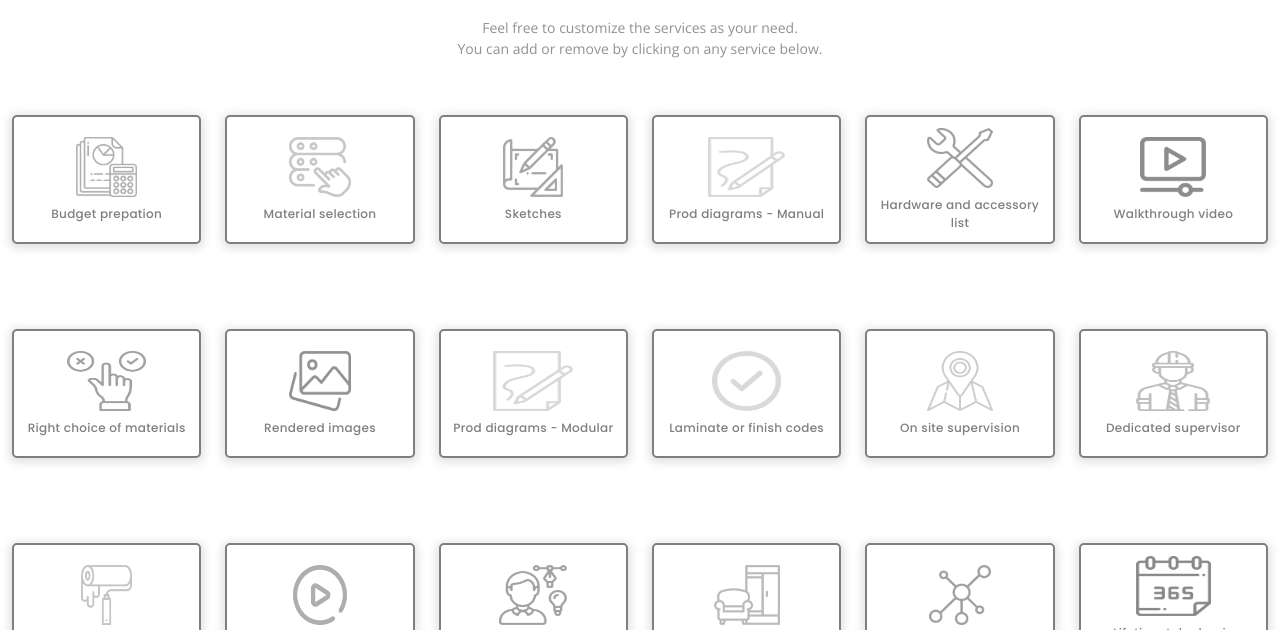
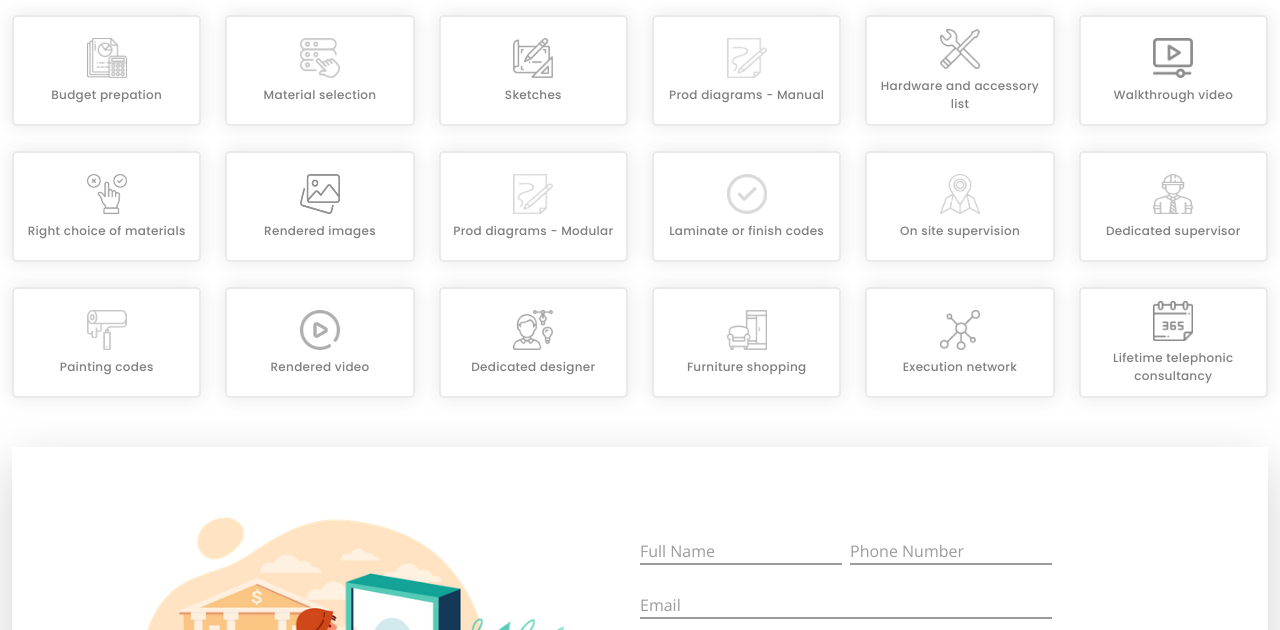
Before and after one commit to abhi-sriram/apna-interiors, a plain HTML site: page selectA.html in a window 1280 px wide. Shown: the part 145-775 px from the top of the page. Drawn offline with nearby package versions, Linux system fonts and the light colour scheme.

Commit message:
CallUpdates

```diff
--- a/assets/css/style.css
+++ b/assets/css/style.css
@@ -436,7 +436,7 @@ h6 {
   /* margin-right: -50%; */
   transform: translate(-50%, -50%);
   position: absolute;
-  margin-top: 60px;
+  margin-top: 70px;
 }
 #counts .btn-get-started:hover {
   background: #a34312;
@@ -550,12 +550,17 @@ h6 {
   }
   .counts .count-box p {
     font-size: 22px !important;
+    /* margin-top: 14rem; */
   }
   .quicklinks {
     padding-left: 30% !important;
   }
 }
-
+@media (max-width: 500px) {
+  .counts .count-box p {
+    font-size: 18px !important;
+  }
+}
 /*--------------------------------------------------------------
 # Sections General
 --------------------------------------------------------------*/
@@ -2100,7 +2105,7 @@ Pricing End
   display: inline-block;
   border-radius: 5px;
   transition: all 0.3s ease-in-out;
-  margin-top: 30px;
+  /* margin-top: 30px; */
   color: #247881;
   text-decoration: none;
   background: #fff;
@@ -2113,14 +2118,14 @@ Pricing End
   display: flex;
   justify-content: center;
   align-content: space-around;
-  border: 2px solid #247881;
-  box-shadow: 0px 3px 9px 5px rgb(36 120 129 / 13%);
+  border: 3px solid #247881;
+  box-shadow: 0px 3px 12px 6px rgb(36 120 129 / 13%);
 }
 .btn-checkout:hover {
   color: #247881;
   text-decoration: none;
   /* transform: scale(1.05); */
-  box-shadow: 0px 3px 9px 5px rgb(36 120 129 / 13%);
+  box-shadow: 0px 3px 12px 6px rgb(36 120 129 / 13%);
 }
 .btn-checkout-no {
   font-family: "Poppins", sans-serif;
@@ -2130,7 +2135,7 @@ Pricing End
   display: inline-block;
   border-radius: 5px;
   transition: all 0.3s ease-in-out;
-  margin-top: 30px;
+  /* margin-top: 30px; */
   color: #7f7f7f;
   text-decoration: none;
   background: #fff;
@@ -2143,8 +2148,8 @@ Pricing End
   display: flex;
   justify-content: center;
   align-content: space-around;
-  border: 2px solid #7f7f7f;
-  box-shadow: 0px 2px 9px 3px rgb(67 67 67 / 15%);
+  border: 2px solid #7f7f7f29;
+  box-shadow: 0px 0px 18px 1px rgb(67 67 67 / 11%);
 }
 .btn-checkout-no:hover {
   color: #7f7f7f;
@@ -2223,8 +2228,78 @@ Pricing End
 /* Form inputs end */
 
 .banner {
-  background-image: url("../../banner.png");
-  height: 330px !important;
+  background-image: url("../../assets/img/web/banner.png");
+  /* height: 330px !important; */
   background-size: cover;
   box-shadow: 2px 2px 20px #e1ecf0;
 }
+
+@media screen and (min-width: 1024px) {
+  .banner {
+    height: 300px;
+    padding: 100px;
+  }
+}
+@media screen and (max-width: 1024px) {
+  .banner {
+    height: 250px;
+  }
+}
+@media screen and (max-width: 1250px) {
+  .banner {
+    padding: 100px;
+    height: 250px;
+    background-image: url("../../assets/img/tab/banner.png");
+  }
+}
+@media screen and (max-width: 768px) {
+  .banner {
+    height: 220px;
+    padding: 80px;
+    background-image: url("../../assets/img/tab/banner.png");
+  }
+}
+@media (max-width: 500px) {
+  .banner {
+    padding: 10px;
+    padding-top: 50vh;
+    height: 100vh;
+    background-image: url("../../assets/img/mob/banner.png");
+  }
+  p {
+    font-size: 1.2rem;
+  }
+}
+
+#hero-image {
+  background-image: url("../../assets/img/web/hero.png");
+  object-fit: none;
+  height: 100vh;
+  width: 100vw;
+  margin-top: -20px;
+  background-size: cover;
+  padding-left: 5rem;
+}
+
+@media (max-width: 800px) {
+  #hero-image {
+    background-image: url("../../assets/img/tab/hero.png");
+  }
+}
+@media (max-width: 475px) {
+  #hero-image {
+    background-image: url("../../assets/img/mob/hero.png");
+  }
+  #hero-image img {
+    filter: opacity(40%);
+  }
+}
+
+.card-pricing {
+  margin-top: -1.5rem;
+  margin-bottom: -1.5rem;
+}
+.card-pricing img {
+  width: 2.5rem;
+  height: 2.5rem;
+}
--- a/selectA.html
+++ b/selectA.html
@@ -65,16 +65,16 @@
       <div class="container"  data-aos="fade-up">
 
         <div class="section-title">
-          <h2 style="margin-top: 3rem;">Plan Selected</h2>
-          <p style="margin-bottom: 1rem;">Feel free to customize the services as your need. <br> You can add or remove by clicking on any service below.</p>
+          <h2 style="margin-top: 3rem; margin-bottom: 2rem;">Plan Selected</h2>
+          <!-- <p style="margin-bottom: 1rem;">Feel free to customize the services as your need. <br> You can add or remove by clicking on any service below.</p> -->
         </div>
 
         <div class="row">
 
-          <div class="col-lg-2 col-md-3 col-sm-4 col-6 ">
+          <div class="col-lg-2 col-md-3 col-sm-4 col-6 card-pricing ">
             <div onclick="javascript:void(0);" id="bp" class="btn-checkout-no ">
              <div class="flex flex-col h-40 space-y-2 !py-5 justify-center items-center">
-              <img src="assets/img/pricing/budget.png" style="width: 55%; height:50%;" alt="icon">
+              <img src="assets/img/pricing/budget.png"  alt="icon">
 
               <p>
                 Budget prepation
@@ -85,11 +85,11 @@
             </div>
 
           </div>
-          <div class="col-lg-2 col-md-3 col-sm-4 col-6">
+          <div class="col-lg-2 col-md-3 col-sm-4 col-6 card-pricing card-pricing">
             <!-- <a href="javascript:void(0);" id="ms" class="btn-checkout-no">            </a> -->
             <div onclick="javascript:void(0);" id="ms" class="btn-checkout-no ">
               <div class="flex flex-col h-40 space-y-2 !py-5 justify-center items-center">
-               <img src="assets/img/pricing/material-selection.png" style="width: 55%; height:50%;" alt="icon">
+               <img src="assets/img/pricing/material-selection.png"  alt="icon">
 
                <p>
                 Material selection
@@ -99,11 +99,11 @@
               </div>
              </div>
           </div>
-          <div class="col-lg-2 col-md-3 col-sm-4 col-6">
+          <div class="col-lg-2 col-md-3 col-sm-4 col-6 card-pricing card-pricing">
             <!-- <a href="javascript:void(0);" id="sk"  class="btn-checkout-no">Sketches</a> -->
             <div onclick="javascript:void(0);" id="sk" class="btn-checkout-no ">
               <div class="flex flex-col h-40 space-y-2 !py-5 justify-center items-center">
-               <img src="assets/img/pricing/sketches.png" style="width: 100%; height:50%;" alt="icon">
+               <img src="assets/img/pricing/sketches.png" alt="icon">
 
                <p>
                 Sketches
@@ -113,11 +113,11 @@
               </div>
              </div>
           </div>
-          <div class="col-lg-2 col-md-3 col-sm-4 col-6">
+          <div class="col-lg-2 col-md-3 col-sm-4 col-6 card-pricing card-pricing">
             <!-- <a href="javascript:void(0);" id="pd"  class="btn-checkout-no">Prod diagrams - Manual            </a> -->
             <div onclick="javascript:void(0);" id="pd" class="btn-checkout-no ">
               <div class="flex flex-col h-40 space-y-2 !py-5 justify-center items-center">
-               <img src="assets/img/pricing/prod-diagrams.png" style="width: 50%; height:50%;" alt="icon">
+               <img src="assets/img/pricing/prod-diagrams.png" alt="icon">
 
                <p>
                 Prod diagrams - Manual
@@ -127,11 +127,11 @@
               </div>
              </div>
           </div>
-          <div class="col-lg-2 col-md-3 col-sm-4 col-6">
+          <div class="col-lg-2 col-md-3 col-sm-4 col-6 card-pricing card-pricing">
             <!-- <a href="javascript:void(0);" id="hw" class="btn-checkout-no">Hardware and accessory list            </a> -->
             <div onclick="javascript:void(0);" id="hw" class="btn-checkout-no ">
               <div class="flex flex-col h-40 space-y-2 !py-5 justify-center items-center">
-               <img src="assets/img/pricing/hardware.png" style="width: 40%; height:50%;" alt="icon">
+               <img src="assets/img/pricing/hardware.png" alt="icon">
 
                <p>
                 Hardware and accessory list
@@ -141,11 +141,11 @@
               </div>
              </div>
           </div>
-          <div class="col-lg-2 col-md-3 col-sm-4 col-6">
+          <div class="col-lg-2 col-md-3 col-sm-4 col-6 card-pricing card-pricing">
             <!-- <a href="javascript:void(0);" id="wlk" class="btn-checkout-no">Walkthrough video            </a> -->
             <div onclick="javascript:void(0);" id="wlk" class="btn-checkout-no ">
               <div class="flex flex-col h-40 space-y-2 !py-5 justify-center items-center">
-               <img src="assets/img/pricing/walkthrough-video.png" style="width: 55%; height:50%;" alt="icon">
+               <img src="assets/img/pricing/walkthrough-video.png"  alt="icon">
 
                <p>
                 Walkthrough video
@@ -155,11 +155,11 @@
               </div>
              </div>
           </div>
-          <div class="col-lg-2 col-md-3 col-sm-4 col-6">
+          <div class="col-lg-2 col-md-3 col-sm-4 col-6 card-pricing card-pricing">
             <!-- <a href="javascript:void(0);" id="ri" class="btn-checkout-no">       Rendered images            </a> -->
             <div onclick="javascript:void(0);" id="rcm" class="btn-checkout-no ">
               <div class="flex flex-col h-40 space-y-2 !py-5 justify-center items-center">
-               <img src="assets/img/pricing/right-choice.png" style="width: 50%; height:50%;" alt="icon">
+               <img src="assets/img/pricing/right-choice.png" alt="icon">
 
                <p>
                 Right choice of materials
@@ -169,11 +169,11 @@
               </div>
              </div>
           </div>
-          <div class="col-lg-2 col-md-3 col-sm-4 col-6">
+          <div class="col-lg-2 col-md-3 col-sm-4 col-6 card-pricing card-pricing">
             <!-- <a href="javascript:void(0);" id="ri" class="btn-checkout-no">       Rendered images            </a> -->
             <div onclick="javascript:void(0);" id="ri" class="btn-checkout-no ">
               <div class="flex flex-col h-40 space-y-2 !py-5 justify-center items-center">
-               <img src="assets/img/pricing/rendered-images.png" style="width: 55%; height:50%;" alt="icon">
+               <img src="assets/img/pricing/rendered-images.png"  alt="icon">
 
                <p>
                 Rendered images
@@ -183,11 +183,11 @@
               </div>
              </div>
           </div>
-          <div class="col-lg-2 col-md-3 col-sm-4 col-6">
+          <div class="col-lg-2 col-md-3 col-sm-4 col-6 card-pricing card-pricing">
             <!-- <a href="javascript:void(0);" id="pdm" class="btn-checkout-no">Prod diagrams - Modular            </a> -->
             <div onclick="javascript:void(0);" id="pdm" class="btn-checkout-no ">
               <div class="flex flex-col h-40 space-y-2 !py-5 justify-center items-center">
-               <img src="assets/img/pricing/prod-diagrams.png" style="width: 50%; height:50%;" alt="icon">
+               <img src="assets/img/pricing/prod-diagrams.png" alt="icon">
 
                <p>
                 Prod diagrams - Modular
@@ -197,11 +197,11 @@
               </div>
              </div>
           </div>
-          <div class="col-lg-2 col-md-3 col-sm-4 col-6">
+          <div class="col-lg-2 col-md-3 col-sm-4 col-6 card-pricing card-pricing">
             <!-- <a href="javascript:void(0);" id="lam" class="btn-checkout-no">Laminate or finish codes          </a> -->
             <div onclick="javascript:void(0);" id="lam" class="btn-checkout-no ">
               <div class="flex flex-col h-40 space-y-2 !py-5 justify-center items-center">
-               <img src="assets/img/pricing/finish-codes.png" style="width: 45%; height:50%;" alt="icon">
+               <img src="assets/img/pricing/finish-codes.png" alt="icon">
 
                <p>
                 Laminate or finish codes
@@ -211,11 +211,11 @@
               </div>
              </div>
           </div>
-          <div class="col-lg-2 col-md-3 col-sm-4 col-6">
+          <div class="col-lg-2 col-md-3 col-sm-4 col-6 card-pricing card-pricing">
             <!-- <a href="javascript:void(0);" id="oss" class="btn-checkout-no">On site supervision           </a> -->
             <div onclick="javascript:void(0);" id="oss" class="btn-checkout-no ">
               <div class="flex flex-col h-40 space-y-2 !py-5 justify-center items-center">
-               <img src="assets/img/pricing/onsite-supervision.png" style="width: 55%; height:50%;" alt="icon">
+               <img src="assets/img/pricing/onsite-supervision.png"  alt="icon">
 
                <p>
                 On site supervision
@@ -225,11 +225,11 @@
               </div>
              </div>
           </div>
-          <div class="col-lg-2 col-md-3 col-sm-4 col-6">
+          <div class="col-lg-2 col-md-3 col-sm-4 col-6 card-pricing card-pricing">
             <!-- <a href="javascript:void(0);" id="ds" class="btn-checkout-no">Dedicated supervisor            </a> -->
             <div onclick="javascript:void(0);" id="ds" class="btn-checkout-no ">
               <div class="flex flex-col h-40 space-y-2 !py-5 justify-center items-center">
-               <img src="assets/img/pricing/dedicated-supervisor.png" style="width: 55%; height:50%;" alt="icon">
+               <img src="assets/img/pricing/dedicated-supervisor.png"  alt="icon">
 
                <p>
                 Dedicated supervisor
@@ -239,11 +239,11 @@
               </div>
              </div>
           </div>
-          <div class="col-lg-2 col-md-3 col-sm-4 col-6">
+          <div class="col-lg-2 col-md-3 col-sm-4 col-6 card-pricing card-pricing">
             <!-- <a href="javascript:void(0);" id="pc" class="btn-checkout-no">Painting codes            </a> -->
             <div onclick="javascript:void(0);" id="pc" class="btn-checkout-no ">
               <div class="flex flex-col h-40 space-y-2 !py-5 justify-center items-center">
-               <img src="assets/img/pricing/painting-code.png" style="width: 55%; height:50%;" alt="icon">
+               <img src="assets/img/pricing/painting-code.png"  alt="icon">
 
                <p>
                 Painting codes
@@ -253,11 +253,11 @@
               </div>
              </div>
           </div>
-          <div class="col-lg-2 col-md-3 col-sm-4 col-6">
+          <div class="col-lg-2 col-md-3 col-sm-4 col-6 card-pricing card-pricing">
             <!-- <a href="javascript:void(0);" id="rv" class="btn-checkout-no">Rendered video            </a> -->
             <div onclick="javascript:void(0);" id="rv" class="btn-checkout-no ">
               <div class="flex flex-col h-40 space-y-2 !py-5 justify-center items-center">
-               <img src="assets/img/pricing/rendered-videos.png" style="width: 55%; height:50%;" alt="icon">
+               <img src="assets/img/pricing/rendered-videos.png"  alt="icon">
 
                <p>
                 Rendered video
@@ -267,11 +267,11 @@
               </div>
              </div>
           </div>
-          <div class="col-lg-2 col-md-3 col-sm-4 col-6">
+          <div class="col-lg-2 col-md-3 col-sm-4 col-6 card-pricing card-pricing">
             <!-- <a href="javascript:void(0);" id="dd" class="btn-checkout-no">Dedicated designer            </a> -->
             <div onclick="javascript:void(0);" id="dd" class="btn-checkout-no ">
               <div class="flex flex-col h-40 space-y-2 !py-5 justify-center items-center">
-               <img src="assets/img/pricing/dediacted-designer.png" style="width: 55%; height:50%;" alt="icon">
+               <img src="assets/img/pricing/dediacted-designer.png"  alt="icon">
 
                <p>
                 Dedicated designer
@@ -281,11 +281,11 @@
               </div>
              </div>
           </div>
-          <div class="col-lg-2 col-md-3 col-sm-4 col-6">
+          <div class="col-lg-2 col-md-3 col-sm-4 col-6 card-pricing card-pricing">
             <!-- <a href="javascript:void(0);" id="fs" class="btn-checkout-no">Furniture shopping            </a> -->
             <div onclick="javascript:void(0);" id="fs" class="btn-checkout-no ">
               <div class="flex flex-col h-40 space-y-2 !py-5 justify-center items-center">
-               <img src="assets/img/pricing/furniture.png" style="width: 55%; height:50%;" alt="icon">
+               <img src="assets/img/pricing/furniture.png"  alt="icon">
 
                <p>
                 Furniture shopping
@@ -295,11 +295,11 @@
               </div>
              </div>
           </div>
-          <div class="col-lg-2 col-md-3 col-sm-4 col-6">
+          <div class="col-lg-2 col-md-3 col-sm-4 col-6 card-pricing card-pricing">
             <!-- <a href="javascript:void(0);" id="en" class="btn-checkout-no">Execution network            </a> -->
             <div onclick="javascript:void(0);" id="en" class="btn-checkout-no ">
               <div class="flex flex-col h-40 space-y-2 !py-5 justify-center items-center">
-               <img src="assets/img/pricing/execution-network.png" style="width: 55%; height:50%;" alt="icon">
+               <img src="assets/img/pricing/execution-network.png"  alt="icon">
 
                <p>
                 Execution network
@@ -309,11 +309,11 @@
               </div>
              </div>
           </div>
-          <div class="col-lg-2 col-md-3 col-sm-4 col-6">
+          <div class="col-lg-2 col-md-3 col-sm-4 col-6 card-pricing card-pricing">
             <!-- <a href="javascript:void(0);" id="ltc" class="btn-checkout-no">Lifetime telephonic consultancy            </a> -->
             <div onclick="javascript:void(0);" id="ltc" class="btn-checkout-no">
               <div class="flex flex-col h-40 space-y-2 !py-5 justify-center items-center">
-               <img src="assets/img/pricing/lifetime.png" style="width: 45%; height:50%;" alt="icon">
+               <img src="assets/img/pricing/lifetime.png" alt="icon">
 
                <p>
                 Lifetime telephonic consultancy
```
Also changed, not shown: index.html (+6 -4 lines), assets/img/mob/banner.png (added), assets/img/mob/hero.png (added), assets/img/tab/banner.png (added), assets/img/tab/hero.png (added), assets/img/web/banner.png (added), assets/img/web/hero image-03.png (added), assets/img/web/hero.png (added).
